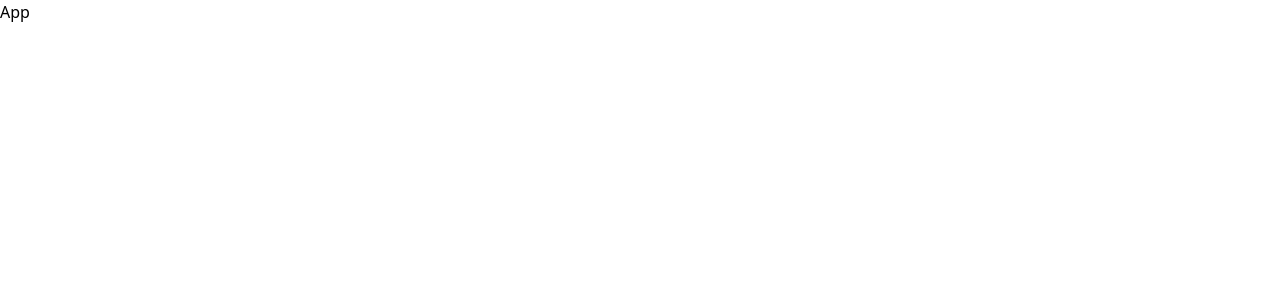
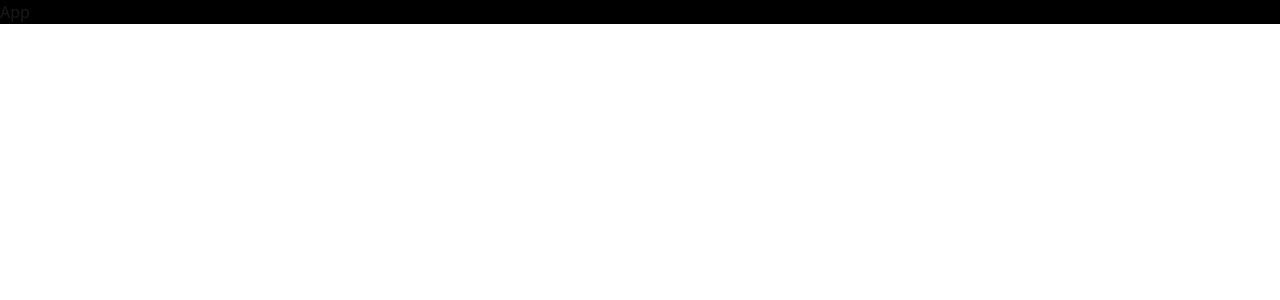
Before and after one commit to elishabhatti/chat-app, a React app in the folder frontend/: page / in a window 1280 px wide. Shown: the top 300 px of the page. Built offline with nearby package versions, Linux system fonts and the light colour scheme; the HTML template or start-up script is replaced by a standard one.

Commit message:
installed daisy ui

```diff
--- a/frontend/package.json
+++ b/frontend/package.json
@@ -20,6 +20,7 @@
     "@types/react": "^19.1.13",
     "@types/react-dom": "^19.1.9",
     "@vitejs/plugin-react": "^5.0.3",
+    "daisyui": "^5.1.26",
     "eslint": "^9.36.0",
     "eslint-plugin-react-hooks": "^5.2.0",
     "eslint-plugin-react-refresh": "^0.4.20",
--- a/frontend/src/App.jsx
+++ b/frontend/src/App.jsx
@@ -2,7 +2,7 @@ import React from 'react'
 
 const App = () => {
   return (
-    <div className='text-black'>App</div>
+    <div className='bg-black'>App</div>
   )
 }
 
--- a/frontend/src/index.css
+++ b/frontend/src/index.css
@@ -1 +1,2 @@
-  @import "tailwindcss";
+@import "tailwindcss";
+@plugin "daisyui";
```
Also changed, not shown: 1 other file (tests, documents, lock files or other folders).
